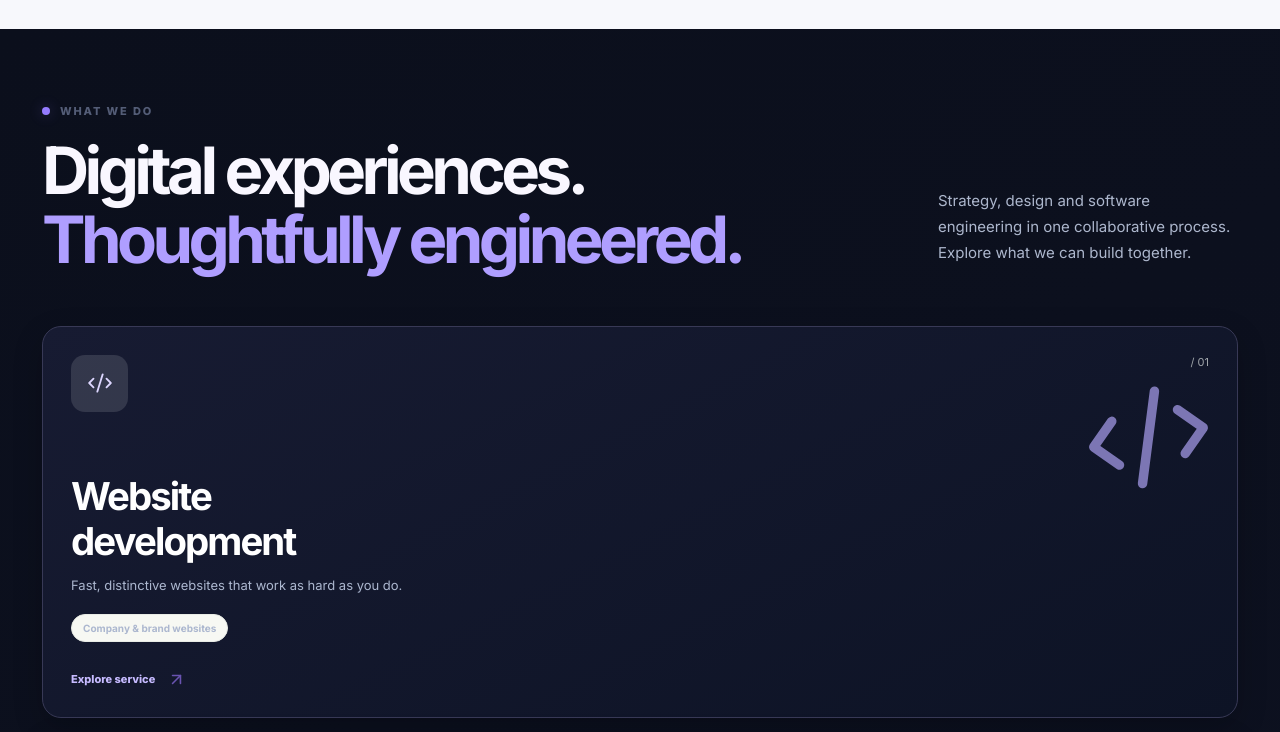
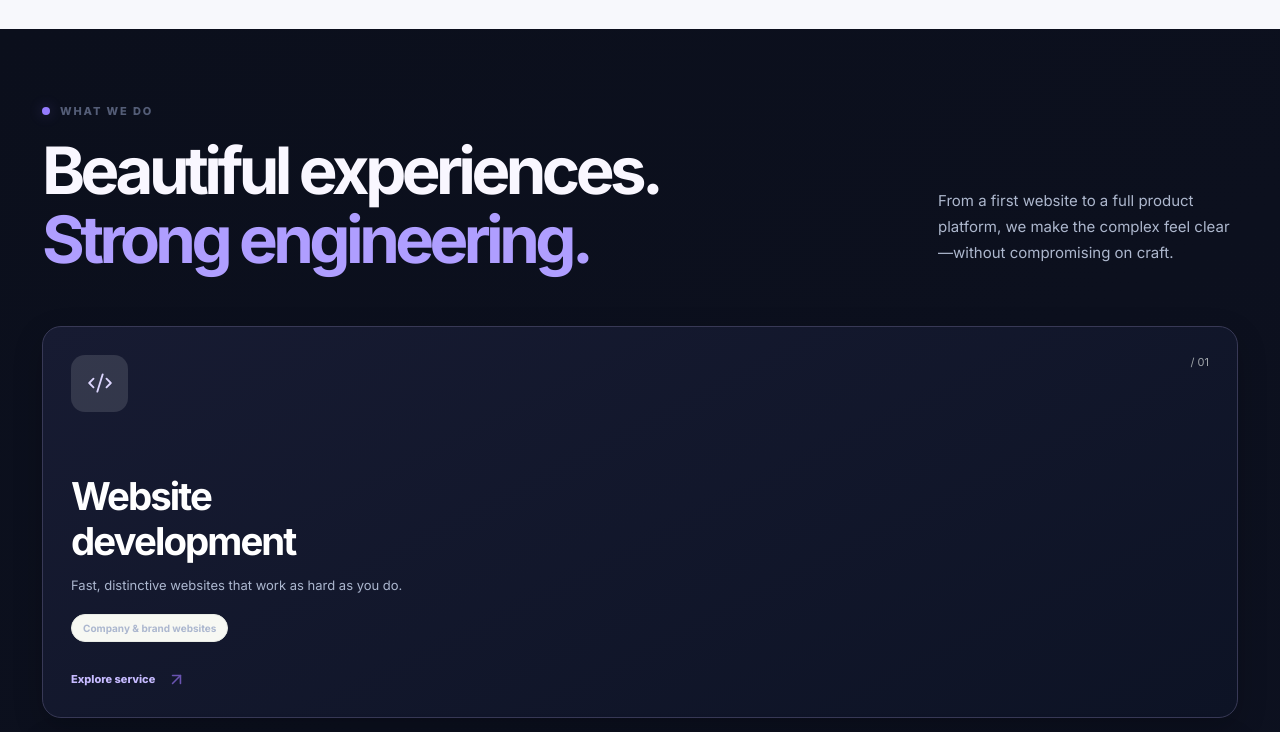
Before and after one commit to niloy-datta/tech-startup, a Next.js app: page / in a window 1280 px wide. Shown: the part 2520-3252 px from the top of the page. Built offline with nearby package versions, Linux system fonts and the light colour scheme.

Commit message:
feat(home): add product previews and editorial design-engineering studio narrative

```diff
--- a/app/page.tsx
+++ b/app/page.tsx
@@ -2,6 +2,8 @@ import Link from "next/link";
 import { ArrowRight, ArrowUpRight, ChevronRight, Sparkles } from "lucide-react";
 import { StudioHero } from "@/components/studio-hero";
 import { FeaturedStories } from "@/components/featured-stories";
+import { StudioPhilosophy } from "@/components/studio-philosophy";
+import { CapabilityPreview } from "@/components/capability-preview";
 import { ServiceIcon } from "@/components/service-icon";
 import { ProjectPlanner } from "@/components/project-planner";
 import { workSteps, services } from "@/lib/site";
@@ -29,14 +31,14 @@ export default function Home() {
       <section className="section services-section" id="services">
         <div className="container">
           <div className="section-intro split-heading">
-            <div><span className="eyebrow"><span className="eyebrow-dot" /> WHAT WE DO</span><h2>Digital experiences. <em>Thoughtfully engineered.</em></h2></div>
-            <p>Strategy, design and software engineering in one collaborative process. Explore what we can build together.</p>
+            <div><span className="eyebrow"><span className="eyebrow-dot" /> WHAT WE DO</span><h2>Beautiful experiences. <em>Strong engineering.</em></h2></div>
+            <p>From a first website to a full product platform, we make the complex feel clear—without compromising on craft.</p>
           </div>
           <div className="services-grid">
             {services.map((item) => (
               <Link href={`/services#${item.slug}`} className={`service-card service-card-${item.icon}`} key={item.number}>
                 <div className="service-card-top"><span className="service-icon"><ServiceIcon name={item.icon} size={26}/></span><span className="service-num">/ {item.number}</span></div>
-                <div className="service-card-visual" aria-hidden="true"><ServiceIcon name={item.icon} size={116}/></div>
+                <div className="service-card-visual" aria-hidden="true"><CapabilityPreview type={item.icon}/></div>
                 <h3>{item.name}</h3>
                 <p>{item.short}</p>
                 <span className="service-sample">{item.points[0]}</span>
@@ -70,6 +72,8 @@ export default function Home() {
           <div className="atelier-industries-footer"><Link href="/solutions">Explore all solutions <ArrowRight size={18} /></Link></div>
         </div>
       </section>
+
+      <StudioPhilosophy />
 
       <ProjectPlanner />
 
```
